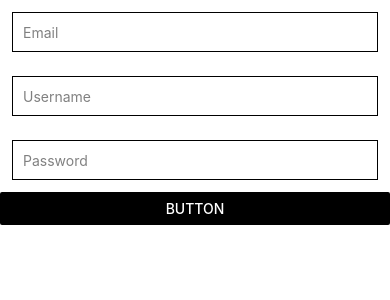
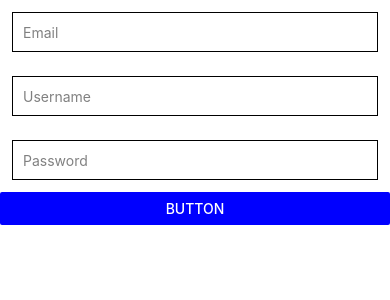
Before and after one commit to geovannybolang/mobile-programming, a React Native app: screen / in a window 390 px wide. Shown: the top 300 px of the page. Built offline with nearby package versions, Linux system fonts and the light colour scheme.

Commit message:
Changed button color from black to blue

```diff
--- a/App.js
+++ b/App.js
@@ -50,7 +50,10 @@ const App1= () => {
         secureTextEntry={true}
       />
 
-      <Button color="black" title="Button" onPress={() => console.log(text)} />
+      <Button
+      title="Button"
+      color="#0000FF"
+      onPress={() => console.log(text)} />
     </View>
   );
 };
```
